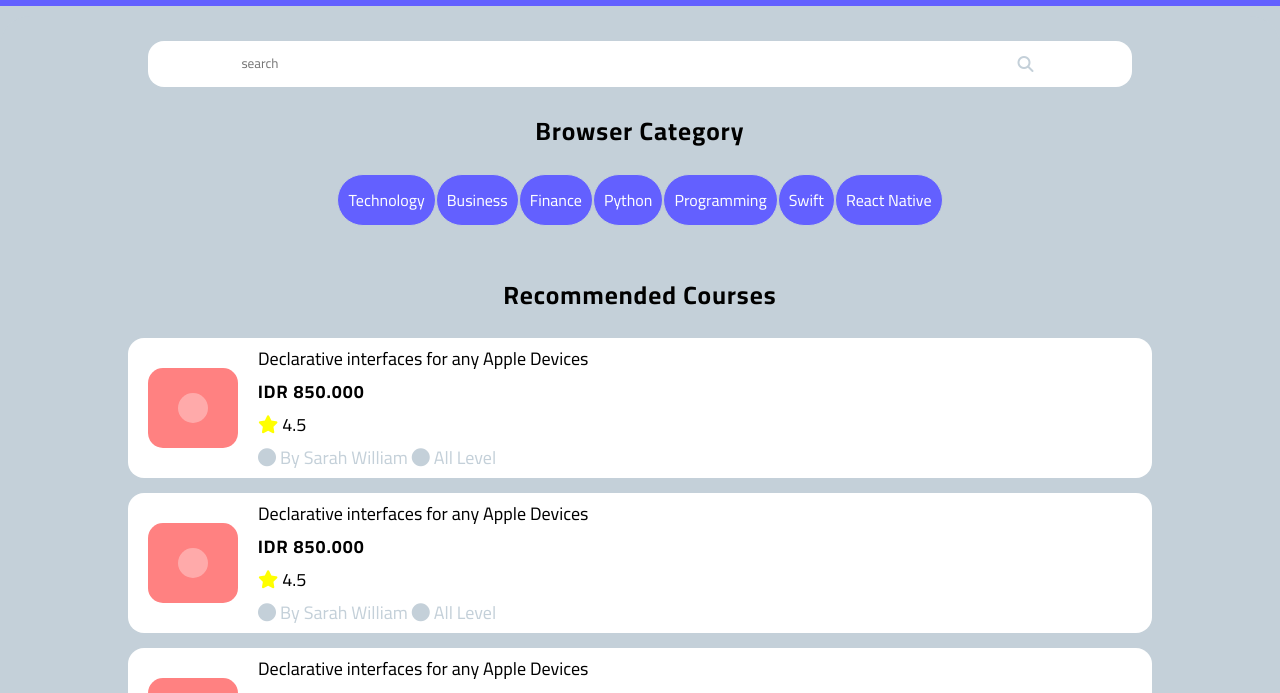
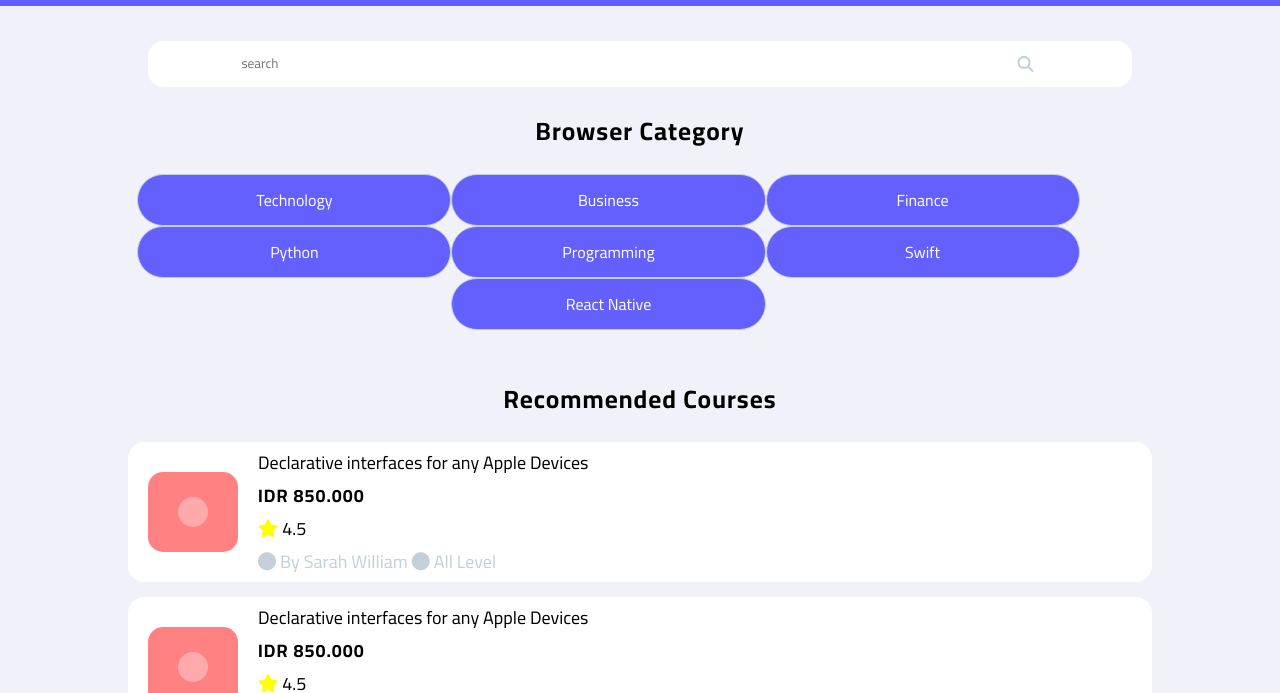
Before and after one commit to GSG-FC02/Online_learning, a plain HTML site: page Explore/explore.html in a window 1280 px wide. Shown: the part 69-762 px from the top of the page. Drawn offline with Linux system fonts and the light colour scheme.

Commit message:
Last changes Relates #4

```diff
--- a/Explore/explore.css
+++ b/Explore/explore.css
@@ -5,7 +5,7 @@
     box-sizing: border-box;
 }
 body {
-    background-color: #c4d0d9;
+    background-color: #F1F1FA;
 }
 /* Header section */
 .explore-head-div {
@@ -43,12 +43,13 @@ margin-bottom: 10px;
 /* Buttons Section */
 .explore-first-section {
     /* width: 100%; */
-    background-color: #c4d0d9;
+    background-color: #F1F1FA;
     border-radius: 30px;
     border-bottom-left-radius: 0;
     border-bottom-right-radius: 0;
     height: auto;
     padding: 25px;
+    width: 80%;
 }
 .explore-search-bar {
     display: flex;
@@ -77,7 +78,14 @@ h2 {
     font-size: 14px;
     letter-spacing: 1px;
 }
-
+.explore-buttons{
+    width:90%;
+    display: flex;
+    justify-content: space-between;
+    align-items: center;
+    flex-wrap: wrap;
+    /* padding-left: 50px; */
+}
 
 .explore-buttons button {
     background-color: #6360ff;
@@ -88,6 +96,7 @@ h2 {
     /* padding : 12px; */
     height: 30px;
     text-align: center;
+    width: 30%;
 
 }
 button:hover {
@@ -101,13 +110,13 @@ button:hover {
 .explore-content-section {
     width: 80%;
     /* border: 2px solid black; */
-    background-color: #c4d0d9;
+    background-color: #F1F1FA;
     /* padding: 25px; */
     /* width: 100%; */
     margin: 0 auto;
 }
 .container-box {
-    font-size: 12px;
+    font-size: 9px;
     background-color: white;
     border-radius: 1rem;
     padding: 15px;
@@ -194,7 +203,7 @@ footer .footer-icon i {
 /* Media Quiery */
 
 /* media 500px size and up */
-@media screen and (min-width: 426px) {
+@media screen and (min-width: 375px) {
     body {
         width: 100%;
 
@@ -230,7 +239,19 @@ footer .footer-icon i {
         height: auto;
         padding: 10px;
     }
+    .container-box {
+        font-size: 11px;
+    }
 
+
+}
+@media screen and (min-width: 475px){
+    .container-box {
+        font-size: 13px;
+    }
+    .explore-buttons {
+        padding-left: 60px;
+    }
 }
 
 /* Media 768px and up */
@@ -247,6 +268,9 @@ footer .footer-icon i {
         display: flex;
         justify-content: center;
     }
+    .explore-content-section {
+        height: 800px;
+    }
     .explore-content-section h2 {
         text-align: center;
         font-size: 25px;
@@ -258,6 +282,9 @@ footer .footer-icon i {
         padding: 70px 20px 70px 20px;
 
     }
+    footer {
+        top: 1200px;
+    }
 
 
 }
```
